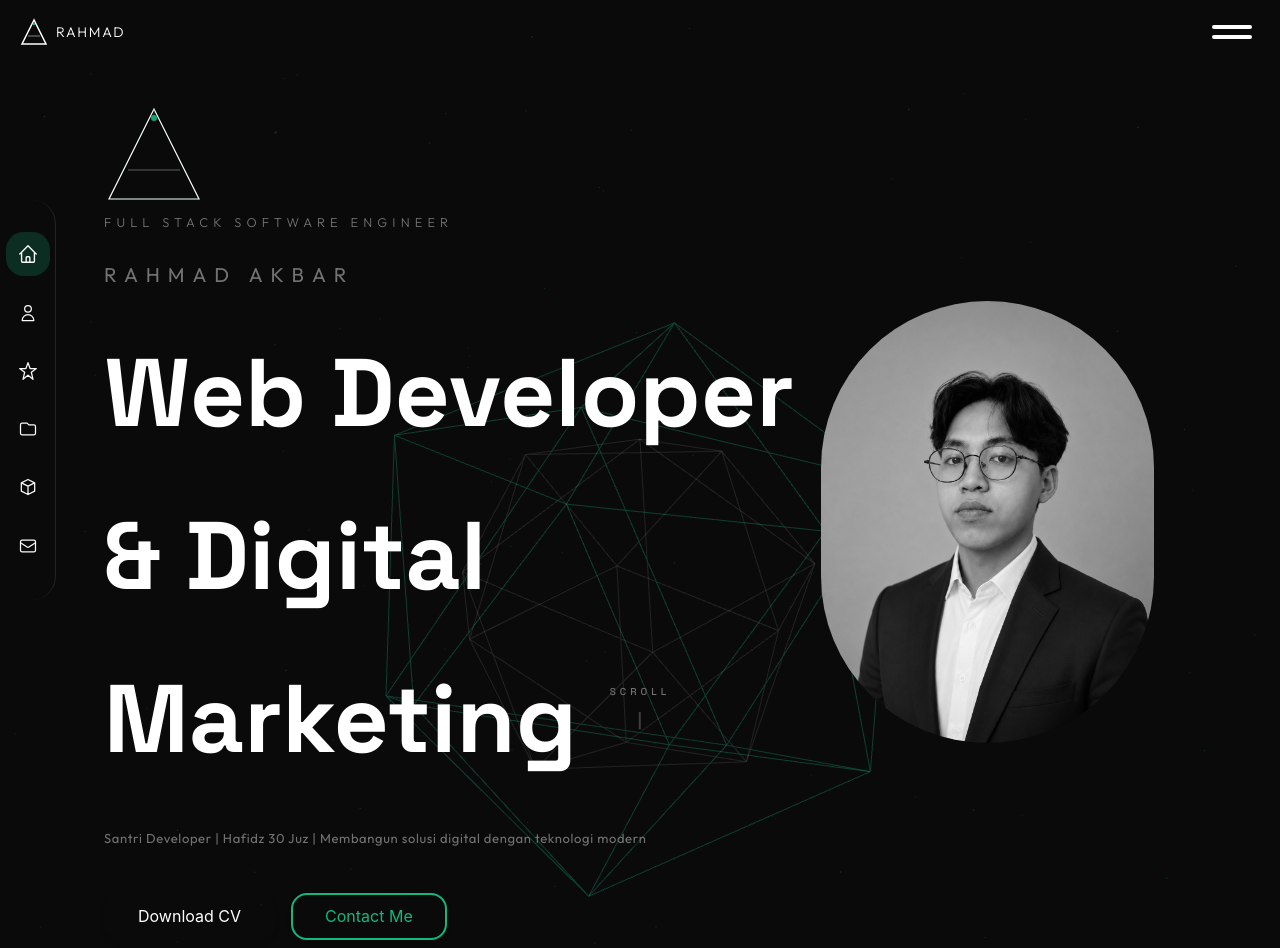
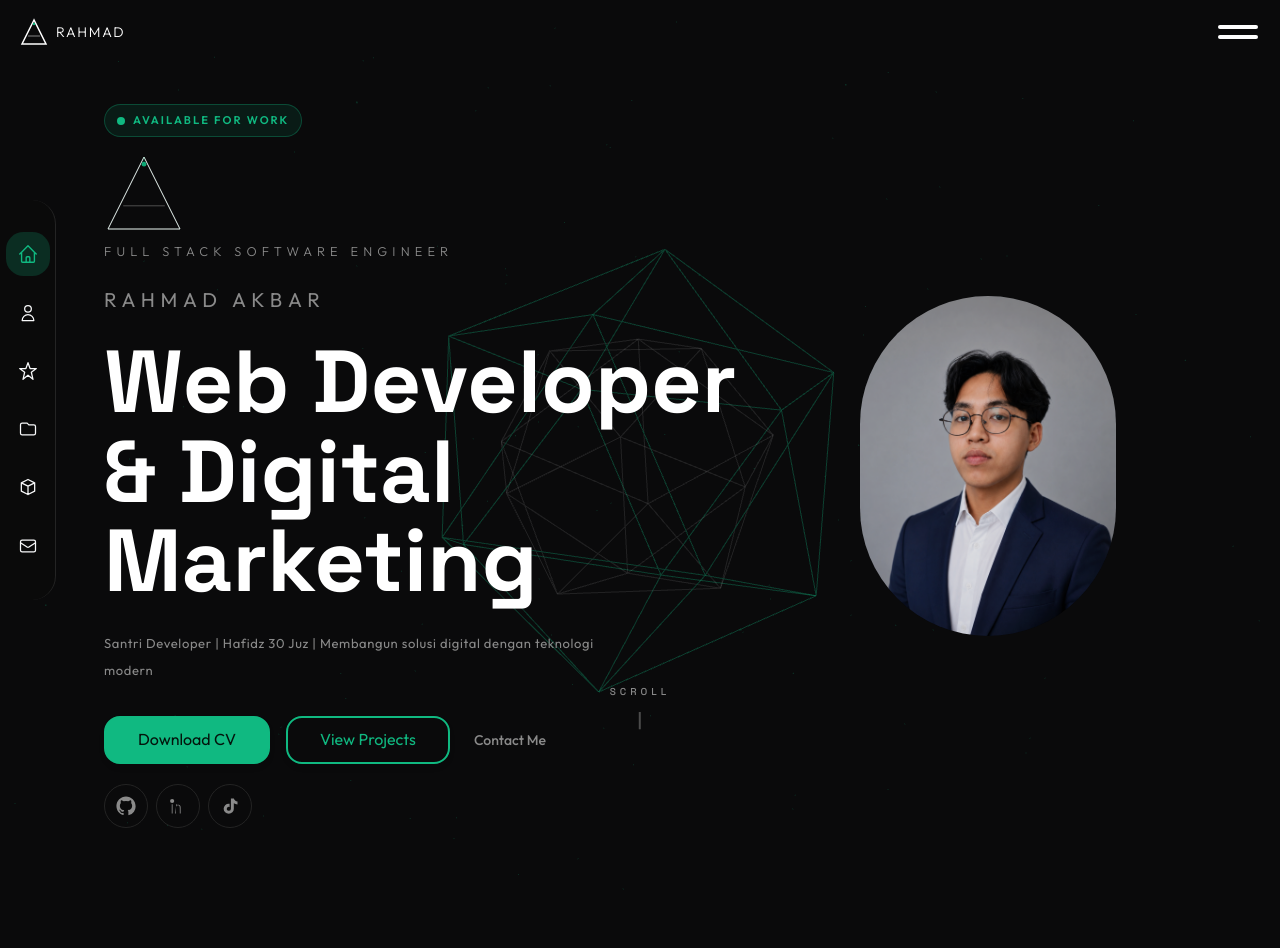
Before and after one commit to fiilmudhori26/portfolio-3d, a Next.js app: page / in a window 1280 px wide. Shown: the top 948 px of the page. Built offline with nearby package versions, Linux system fonts and the light colour scheme.

Commit message:
style: hero social links, metadata fix, projects/skills polish

```diff
--- a/app/globals.css
+++ b/app/globals.css
@@ -25,7 +25,7 @@
     @apply bg-accent/20 text-foreground;
   }
   :focus-visible {
-    @apply outline outline-2 outline-offset-2 outline-accent/50;
+    @apply outline outline-2 outline-offset-2 outline-accent;
   }
 }
 
@@ -66,7 +66,7 @@
   .btn {
     padding: 0.5rem 2rem;
     border-radius: 1rem;
-    font-family: 'Inter', system-ui, sans-serif;
+    font-family: 'Outfit', system-ui, -apple-system, 'Segoe UI', sans-serif;
     font-size: 1rem;
     box-shadow: 0 4px 6px -1px rgba(0, 0, 0, 0.1);
     transition: background 0.2s ease, border-color 0.2s ease, color 0.2s ease,
@@ -78,6 +78,11 @@
   .btn:active {
     transform: scale(0.97);
     box-shadow: 0 1px 3px rgba(0, 0, 0, 0.15);
+  }
+  .btn-primary {
+    background: #10B981;
+    border-color: #10B981;
+    color: #04140c;
   }
   .btn-primary:hover {
     background: transparent;
@@ -110,7 +115,7 @@
     height: 100%;
     border-radius: 999px;
     background: linear-gradient(90deg, #10B981, #F59E0B);
-    width: 0%;
+    width: var(--progress-width, 0%);
     transition: width 1.2s cubic-bezier(0.22, 1, 0.36, 1);
   }
 
--- a/app/page.tsx
+++ b/app/page.tsx
@@ -16,7 +16,7 @@ export default function Home() {
   return (
     <FullpageProvider>
       <LoadingScreen />
-      <div className="section-overlay" id="sectionOverlay" />
+      <div className="section-overlay" id="sectionOverlay" aria-hidden="true" />
       <Navbar />
       <Sidebar />
       <main className="min-h-screen">
--- a/components/MenuOverlay.tsx
+++ b/components/MenuOverlay.tsx
@@ -12,8 +12,18 @@ export default function MenuOverlay({
   onClose: () => void
   labels: string[]
 }) {
-  const { goToSection } = useFullpage()
+  const { goToSection, currentSection } = useFullpage()
   const itemsRef = useRef<(HTMLAnchorElement | null)[]>([])
+  const dialogRef = useRef<HTMLDivElement>(null)
+
+  useEffect(() => {
+    if (!open) return
+    const onKeyDown = (e: KeyboardEvent) => {
+      if (e.key === 'Escape') onClose()
+    }
+    window.addEventListener('keydown', onKeyDown)
+    return () => window.removeEventListener('keydown', onKeyDown)
+  }, [open, onClose])
 
   useEffect(() => {
     itemsRef.current.forEach((el, i) => {
@@ -28,29 +38,43 @@ export default function MenuOverlay({
 
   return (
     <div
-      className={`fixed inset-0 z-45 flex items-center justify-center transition-all duration-600 ease-[cubic-bezier(0.22,1,0.36,1)] ${
-        open ? 'pointer-events-auto' : 'pointer-events-none'
+      id="mobile-menu"
+      ref={dialogRef}
+      role="dialog"
+      aria-modal="true"
+      aria-label="Site navigation"
+      aria-hidden={!open}
+      className={`fixed inset-0 z-30 flex items-center justify-center transition-all duration-600 ease-[cubic-bezier(0.22,1,0.36,1)] ${
+        open ? 'pointer-events-auto visible' : 'pointer-events-none invisible'
       }`}
       style={{
         clipPath: open
           ? 'circle(150% at calc(100% - 40px) 40px)'
           : 'circle(0px at calc(100% - 40px) 40px)',
-        transition: 'clip-path 0.6s ease',
+        transition: 'clip-path 0.6s ease, visibility 0.6s',
       }}
     >
       <div className="bg-background/95 border-l border-border flex flex-col items-center justify-center min-h-screen min-w-full gap-8">
         <h1 className="font-display font-bold text-6xl text-foreground menu-item">Menu</h1>
-        {labels.map((label, i) => (
+        {labels.map((label, i) => {
+          const isActive = currentSection === i
+          return (
             <a
               key={label}
               ref={(el) => { itemsRef.current[i] = el }}
               href={`#section-${i}`}
+              tabIndex={open ? 0 : -1}
+              aria-current={isActive ? 'true' : undefined}
               onClick={(e) => {
                 e.preventDefault()
                 goToSection(i)
                 onClose()
               }}
-            className="text-2xl font-bold text-foreground no-underline"
+              className={`relative text-2xl font-bold no-underline pb-1 transition-colors duration-200 ${
+                isActive
+                  ? 'text-accent after:absolute after:left-0 after:-bottom-1 after:h-[3px] after:w-full after:rounded-full after:bg-accent'
+                  : 'text-foreground hover:text-accent'
+              }`}
               style={{
                 opacity: 0,
                 transform: 'translateY(20px)',
@@ -59,7 +83,8 @@ export default function MenuOverlay({
             >
               {label}
             </a>
-        ))}
+          )
+        })}
       </div>
     </div>
   )
--- a/components/Navbar.tsx
+++ b/components/Navbar.tsx
@@ -7,7 +7,7 @@ import MenuOverlay from '@/components/MenuOverlay'
 const sectionLabels = ['Home', 'About', 'Skills', 'Projects', 'Experience', 'Contact']
 
 export default function Navbar() {
-  const { currentSection } = useFullpage()
+  const { currentSection, goToSection } = useFullpage()
   const [menuOpen, setMenuOpen] = useState(false)
   const scrolled = currentSection > 0
 
@@ -22,7 +22,12 @@ export default function Navbar() {
           scrolled ? 'bg-background/80 backdrop-blur-md border-b border-border' : 'bg-transparent'
         }`}
       >
-        <a href="#section-0" aria-label="Rahmad Akbar — home" className="flex items-center gap-2 no-underline" onClick={(e) => { e.preventDefault(); }}>
+        <a
+          href="#section-0"
+          aria-label="Rahmad Akbar — home"
+          className="flex items-center gap-2 no-underline rounded-md"
+          onClick={(e) => { e.preventDefault(); goToSection(0) }}
+        >
           <span className="flex-shrink-0">
             <svg width="28" height="28" viewBox="0 0 28 28" fill="none" xmlns="http://www.w3.org/2000/svg" aria-hidden="true">
               <path d="M14 2L2 26h24L14 2z" stroke="currentColor" strokeWidth="1.5" fill="none" />
@@ -36,8 +41,10 @@ export default function Navbar() {
         </a>
         <button
           aria-label={menuOpen ? 'Close menu' : 'Open menu'}
+          aria-expanded={menuOpen}
+          aria-controls="mobile-menu"
           onClick={() => setMenuOpen(!menuOpen)}
-          className="flex flex-col justify-center items-center gap-[6px] bg-none border-none p-2 cursor-pointer transition-transform duration-150 active:scale-90"
+          className="flex flex-col justify-center items-center gap-[6px] bg-none border-none p-2 cursor-pointer transition-transform duration-150 active:scale-90 w-11 h-11"
         >
           <span className={`block w-10 h-1 bg-foreground rounded-full transition-all duration-300 ${menuOpen ? 'rotate-45 translate-y-[7px]' : ''}`} />
           <span className={`block w-10 h-1 bg-foreground rounded-full transition-all duration-300 ${menuOpen ? 'opacity-0' : ''}`} />
--- a/components/Sidebar.tsx
+++ b/components/Sidebar.tsx
@@ -11,6 +11,8 @@ const icons = [
   { section: 5, icon: 'M3 8l7.89 5.26a2 2 0 002.22 0L21 8M5 19h14a2 2 0 002-2V7a2 2 0 00-2-2H5a2 2 0 00-2 2v10a2 2 0 002 2z' },
 ]
 
+const sectionNames = ['Home', 'About', 'Skills', 'Projects', 'Experience', 'Contact']
+
 export default function Sidebar() {
   const { currentSection, goToSection } = useFullpage()
 
@@ -20,8 +22,9 @@ export default function Sidebar() {
         <button
           key={section}
           onClick={() => goToSection(section)}
-          aria-label={`Go to section ${section}`}
-          className="relative flex items-center justify-center w-10 h-10 bg-none border-none text-[#f9fafb] text-xl cursor-pointer transition-transform duration-350 ease-[cubic-bezier(0.34,1.56,0.64,1)]"
+          aria-label={`Go to ${sectionNames[section]} section`}
+          aria-current={currentSection === section ? 'true' : undefined}
+          className={`relative flex items-center justify-center w-10 h-10 bg-none border-none text-xl cursor-pointer transition-all duration-350 ease-[cubic-bezier(0.34,1.56,0.64,1)] rounded-xl ${currentSection === section ? 'text-accent' : 'text-[#f9fafb]'}`}
           style={{ transform: currentSection === section ? 'scale(1.1)' : 'scale(1)' }}
         >
           <span
--- a/components/sections/About.tsx
+++ b/components/sections/About.tsx
@@ -8,7 +8,7 @@ function SkillBar({ name, level }: { name: string; level: number }) {
     <div className="mb-3">
       <div className="flex justify-between mb-1.5">
         <span className="text-xs font-medium text-foreground/80">{name}</span>
-        <span className="text-xs text-muted">{level}%</span>
+        <span className="text-xs font-semibold text-foreground/70">{level}%</span>
       </div>
       <div className="skill-bar">
         <div
--- a/components/sections/Hero.tsx
+++ b/components/sections/Hero.tsx
@@ -5,6 +5,36 @@ import dynamic from 'next/dynamic'
 import Image from 'next/image'
 import { personalInfo } from '@/lib/data'
 import { useFullpage } from '@/components/FullpageProvider'
+
+function GitHubIcon() {
+  return (
+    <svg viewBox="0 0 24 24" fill="currentColor" className="w-5 h-5" aria-hidden="true">
+      <path d="M12 .5C5.65.5.5 5.65.5 12c0 5.08 3.29 9.39 7.86 10.91.58.11.79-.25.79-.55 0-.27-.01-1-.02-1.96-3.2.7-3.87-1.54-3.87-1.54-.52-1.33-1.28-1.68-1.28-1.68-1.04-.71.08-.7.08-.7 1.15.08 1.76 1.19 1.76 1.19 1.03 1.75 2.69 1.25 3.35.96.1-.75.4-1.25.72-1.54-2.55-.29-5.24-1.28-5.24-5.69 0-1.26.45-2.29 1.19-3.1-.12-.29-.52-1.46.11-3.05 0 0 .97-.31 3.17 1.18a11.1 11.1 0 0 1 5.76 0c2.2-1.49 3.17-1.18 3.17-1.18.63 1.59.23 2.76.11 3.05.74.81 1.19 1.84 1.19 3.1 0 4.42-2.7 5.39-5.27 5.67.41.36.78 1.06.78 2.14 0 1.55-.01 2.8-.01 3.18 0 .3.21.67.8.55A10.52 10.52 0 0 0 23.5 12C23.5 5.65 18.35.5 12 .5z" />
+    </svg>
+  )
+}
+
+function LinkedInIcon() {
+  return (
+    <svg viewBox="0 0 24 24" fill="currentColor" className="w-5 h-5" aria-hidden="true">
+      <path d="M4.98 3.5a2.5 2.5 0 1 1 0 5 2.5 2.5 0 0 1 0-5zM4.5 9.75h1V21h-1zM10 9.75h.95v1.54h.01c.13-.25.46-.82 1.6-.82 1.7 0 2.6 1.13 2.6 3.27V21h-1v-6.4c0-1.53-.03-3.5-2.13-3.5-2.13 0-2.46 1.67-2.46 3.4V21h-1z" />
+    </svg>
+  )
+}
+
+function TikTokIcon() {
+  return (
+    <svg viewBox="0 0 24 24" fill="currentColor" className="w-5 h-5" aria-hidden="true">
+      <path d="M16.6 3c.4 1.9 2.3 3.4 4.4 3.6v3.5a8.3 8.3 0 0 1-4.4-1.4v6.6A6.1 6.1 0 1 1 10.5 9.2c.34 0 .67.05 1 .15v3.7a2.45 2.45 0 1 0 1.6 2.32V3z" />
+    </svg>
+  )
+}
+
+const socialLinks = [
+  { name: 'GitHub', href: personalInfo.social.github, Icon: GitHubIcon },
+  { name: 'LinkedIn', href: personalInfo.social.linkedin, Icon: LinkedInIcon },
+  { name: 'TikTok', href: personalInfo.social.tiktok, Icon: TikTokIcon },
+]
 
 const ThreeBackground = dynamic(() => import('@/components/ThreeBackground'), { ssr: false })
 
@@ -33,8 +63,8 @@ export default function Hero() {
       <ThreeBackground />
       <div className="mx-auto w-full max-w-[96rem] grid grid-cols-1 md:grid-cols-[2fr_1fr] gap-4 p-6 md:p-10 overflow-hidden">
         <div className="flex flex-col justify-center items-center text-center md:items-start md:text-start">
-          <div className="block md:hidden col-span-1 mx-auto mb-8">
-            <div className="w-36 h-36 md:w-60 md:h-60 rounded-full overflow-hidden bg-muted grayscale hover:grayscale-0 transition-all duration-300">
+          <div className="block md:hidden col-span-1 mx-auto mb-6">
+            <div className="w-28 h-28 sm:w-32 sm:h-32 rounded-full overflow-hidden bg-muted opacity-90 transition-opacity duration-500">
               <Image
                 src={personalInfo.avatar || '/images/profile.png'}
                 alt={personalInfo.name}
@@ -45,8 +75,18 @@ export default function Hero() {
             </div>
           </div>
 
-          <div data-animate className="anim-hidden anim-left flex flex-col items-center md:items-start mb-6">
-            <svg className="w-20 h-20 md:w-[100px] md:h-[100px]" viewBox="0 0 100 100" fill="none" xmlns="http://www.w3.org/2000/svg" aria-hidden="true">
+          <div data-animate className="anim-hidden anim-left inline-flex items-center gap-2 rounded-full border border-accent/30 bg-accent/10 px-3 py-1.5 mb-4">
+            <span className="relative flex h-2 w-2">
+              <span className="animate-ping absolute inline-flex h-full w-full rounded-full bg-accent opacity-60" aria-hidden="true" />
+              <span className="relative inline-flex h-2 w-2 rounded-full bg-accent" aria-hidden="true" />
+            </span>
+            <span className="text-[0.65rem] sm:text-[0.7rem] font-semibold tracking-[0.18em] uppercase text-accent">
+              Available for work
+            </span>
+          </div>
+
+          <div data-animate className="anim-hidden anim-left flex flex-col items-center md:items-start mb-5">
+            <svg className="w-14 h-14 md:w-20 md:h-20" viewBox="0 0 100 100" fill="none" xmlns="http://www.w3.org/2000/svg" aria-hidden="true">
               <path d="M50 5L5 95h90L50 5z" stroke="currentColor" strokeWidth="1.2" fill="none" />
               <path d="M50 5L5 95h90L50 5z" stroke="#10B981" strokeWidth="0.3" fill="none" opacity="0.3" />
               <circle cx="50" cy="14" r="3" fill="#10B981" opacity="0.9" />
@@ -58,30 +98,50 @@ export default function Hero() {
             </span>
           </div>
 
-          <h3 data-animate className="anim-hidden anim-left text-[1.25rem] font-normal tracking-[0.5rem] uppercase text-muted mb-3">
+          <h3 data-animate className="anim-hidden anim-left text-[1.1rem] md:text-[1.25rem] font-normal tracking-[0.28em] uppercase text-muted mb-3">
             {personalInfo.name}
           </h3>
 
-          <h1 data-animate className="anim-hidden anim-left text-[1.75rem] md:text-[3.75rem] lg:text-[3.75rem] xl:text-[6rem] font-bold font-display my-2">
+          <h1 data-animate className="anim-hidden anim-left text-[clamp(2.1rem,7.4vw,5.5rem)] font-bold font-display leading-[1.02] my-2">
             {personalInfo.title}
           </h1>
 
-          <p data-animate className="anim-hidden anim-left mt-4 tracking-[0.05em] text-muted leading-[1.7rem] max-w-[42rem]">
+          <p data-animate className="anim-hidden anim-left mt-4 tracking-[0.05em] text-muted leading-[1.7rem] max-w-lg">
             {personalInfo.tagline}
           </p>
 
-          <div data-animate className="anim-hidden anim-left flex flex-row justify-center md:justify-start items-center gap-4 mt-10">
-            <a href={personalInfo.cvDownload || '#'} download target="_blank" rel="noopener noreferrer">
-              <button className="btn btn-primary">Download CV</button>
+          <div data-animate className="anim-hidden anim-left flex flex-wrap justify-center md:justify-start items-center gap-3 sm:gap-4 mt-8">
+            <a href={personalInfo.cvDownload || '#'} download target="_blank" rel="noopener noreferrer" className="btn btn-primary inline-flex items-center no-underline">
+              Download CV
             </a>
-            <button onClick={() => goToSection(5)} className="btn btn-secondary">Contact Me</button>
+            <button onClick={() => goToSection(3)} className="btn btn-secondary">
+              View Projects
+            </button>
+            <button onClick={() => goToSection(5)} className="text-sm font-medium text-muted hover:text-foreground underline-offset-4 hover:underline transition-colors px-2 py-2 min-h-[44px] inline-flex items-center">
+              Contact Me
+            </button>
+          </div>
+
+          <div data-animate className="anim-hidden anim-left flex items-center justify-center md:justify-start gap-2 mt-5">
+            {socialLinks.map(({ name, href, Icon }) => (
+              <a
+                key={name}
+                href={href}
+                target="_blank"
+                rel="noopener noreferrer"
+                aria-label={`${name} profile`}
+                className="inline-flex items-center justify-center w-11 h-11 rounded-full border border-border text-muted hover:text-accent hover:border-accent/60 transition-colors duration-200"
+              >
+                <Icon />
+              </a>
+            ))}
           </div>
         </div>
 
         <div className="hidden md:flex justify-center items-center col-span-1 mx-auto">
           <div
-            className="rounded-full overflow-hidden bg-muted grayscale hover:grayscale-0 transition-all duration-300"
-            style={{ maxWidth: '26vw' }}
+            className="rounded-full overflow-hidden bg-muted opacity-90 hover:opacity-100 transition-opacity duration-500"
+            style={{ maxWidth: 'min(20vw, 340px)' }}
           >
             <Image
               src={personalInfo.avatar || '/images/profile.png'}
--- a/components/sections/Skills.tsx
+++ b/components/sections/Skills.tsx
@@ -281,7 +281,7 @@ function SkillGroup({ groupKey }: { groupKey: string }) {
         {items.map((s) => (
           <div key={s.name} className="flex flex-col items-center gap-1">
             <TechIcon name={s.name} />
-            <span className="text-[8px] md:text-[9px] text-muted/60 font-medium text-center leading-tight max-w-[52px] md:max-w-[56px]">{s.name}</span>
+            <span className="text-[10px] md:text-[11px] text-foreground/60 font-medium text-center leading-tight max-w-[52px] md:max-w-[56px]">{s.name}</span>
           </div>
         ))}
       </div>
--- a/tailwind.config.ts
+++ b/tailwind.config.ts
@@ -12,7 +12,7 @@ const config: Config = {
         surface: '#0a0a0a',
         'surface-2': '#141414',
         foreground: '#ffffff',
-        muted: '#737373',
+        muted: '#8a8a8a',
         border: '#242424',
         accent: '#10B981',
         'accent-2': '#F59E0B',
```
Also changed, not shown: app/layout.tsx (+5 -4 lines), components/sections/Projects.tsx (+34 -22 lines). Lines whose indentation alone changed are shown as unchanged.
